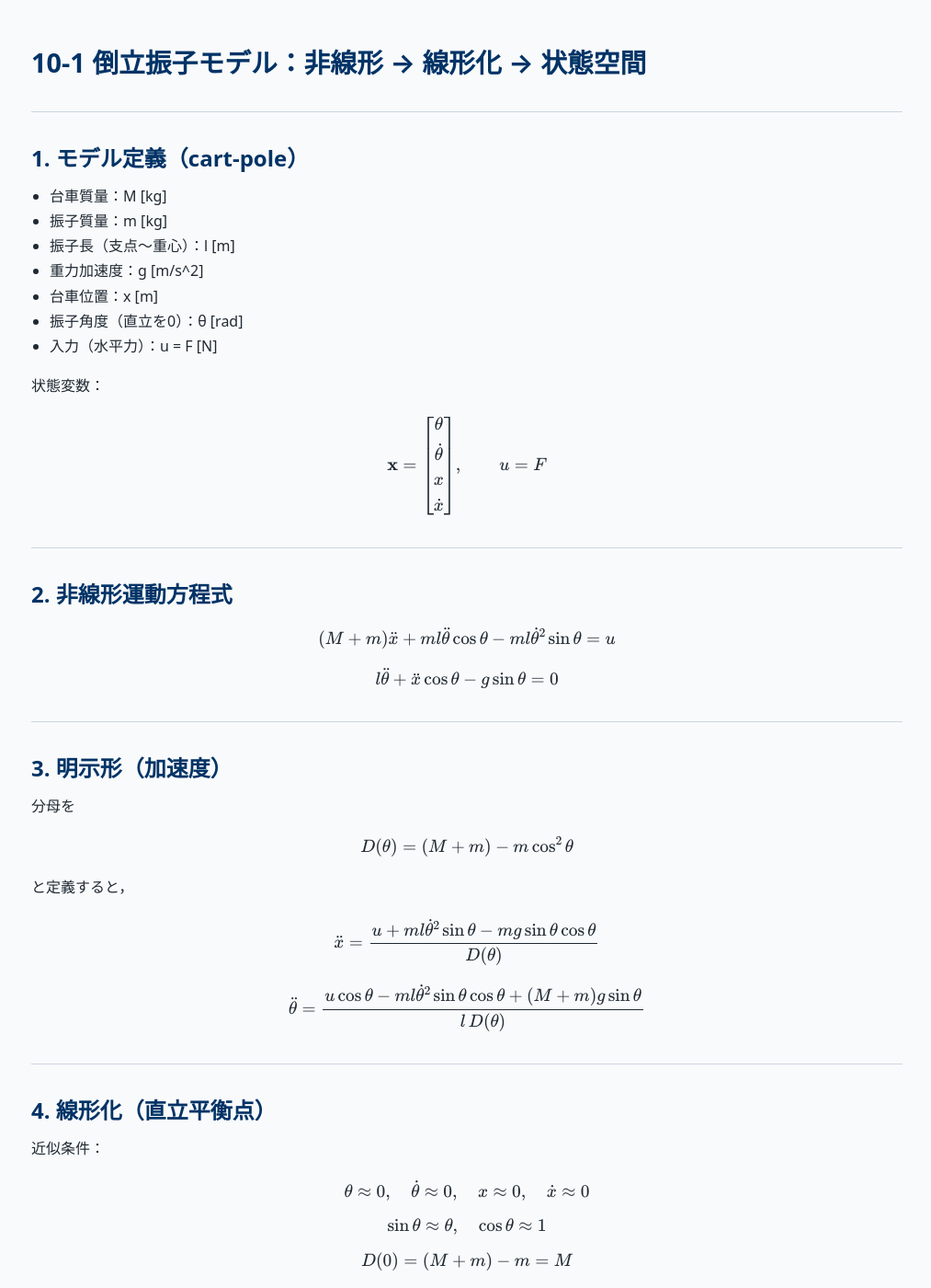
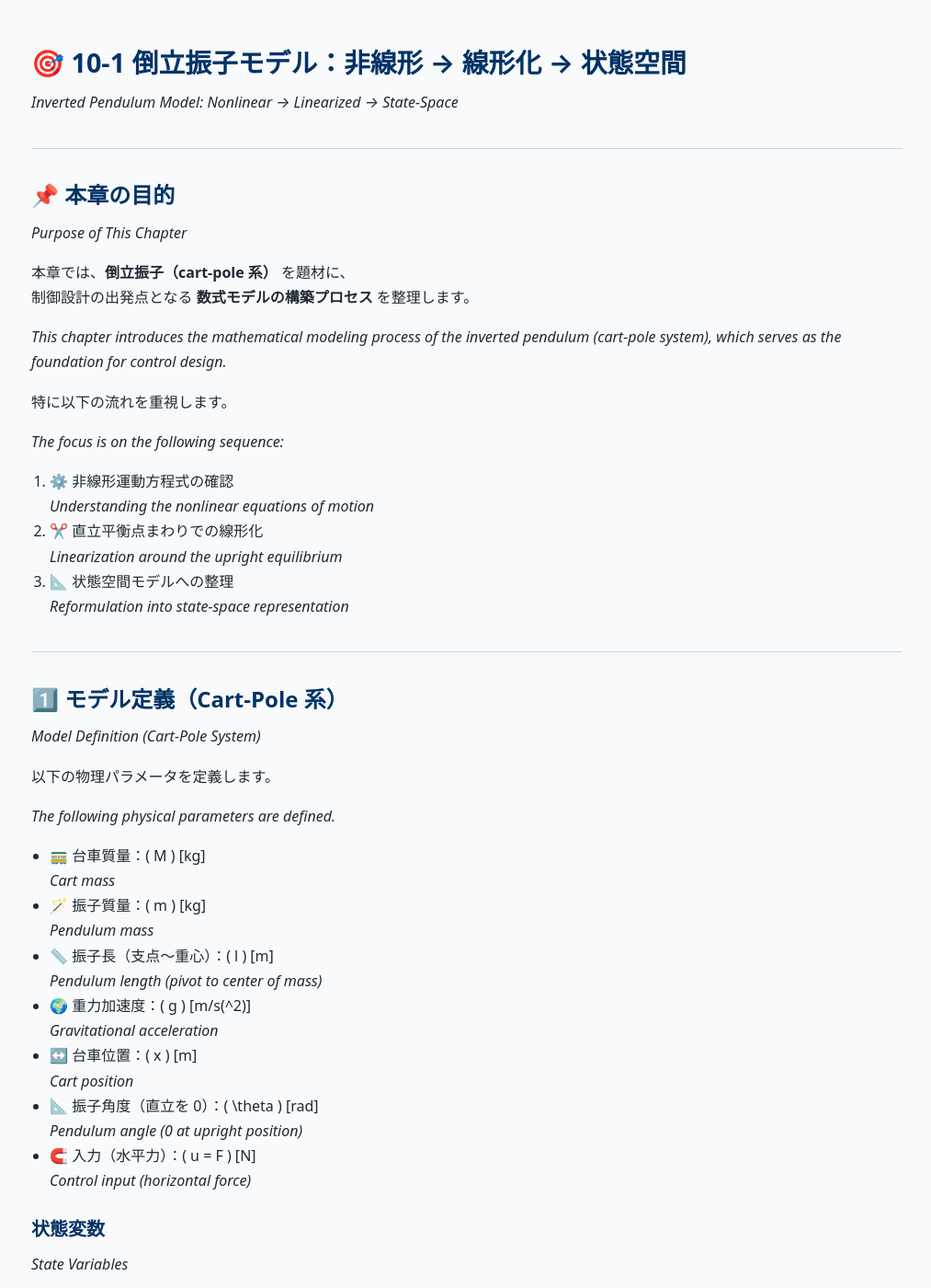
Before and after one commit to Samizo-AITL/EduController, a Jekyll site: the page built from part10_pendulum/10-1_model.md, in a window 1280 px wide and 1400 px high. Shown: the whole window at 92% size, without its empty margins (96-1109 px from the left). Built offline with Jekyll 4.4.1, drawn with Linux system fonts in a browser that asks for light colours; some of the changed text lies outside the part shown.

Commit message:
Update 10-1_model.md

```diff
--- a/part10_pendulum/10-1_model.md
+++ b/part10_pendulum/10-1_model.md
@@ -4,21 +4,56 @@ title: 🎯10-1 倒立振子モデル：非線形 → 線形化 → 状態空間
 permalink: /part10_pendulum/10-1_model.html
 ---
 
-# 10-1 倒立振子モデル：非線形 → 線形化 → 状態空間
+# 🎯 10-1 倒立振子モデル：非線形 → 線形化 → 状態空間
+*Inverted Pendulum Model: Nonlinear → Linearized → State-Space*
 
 ---
 
-## 1. モデル定義（cart-pole）
+## 📌 本章の目的
+*Purpose of This Chapter*
 
-- 台車質量：M [kg]
-- 振子質量：m [kg]
-- 振子長（支点〜重心）：l [m]
-- 重力加速度：g [m/s^2]
-- 台車位置：x [m]
-- 振子角度（直立を0）：θ [rad]
-- 入力（水平力）：u = F [N]
+本章では、**倒立振子（cart-pole 系）** を題材に、
+制御設計の出発点となる **数式モデルの構築プロセス** を整理します。
 
-状態変数：
+*This chapter introduces the mathematical modeling process of the inverted pendulum (cart-pole system), which serves as the foundation for control design.*
+
+特に以下の流れを重視します。
+
+*The focus is on the following sequence:*
+
+1. ⚙️ 非線形運動方程式の確認
+   *Understanding the nonlinear equations of motion*
+2. ✂️ 直立平衡点まわりでの線形化
+   *Linearization around the upright equilibrium*
+3. 📐 状態空間モデルへの整理
+   *Reformulation into state-space representation*
+
+---
+
+## 1️⃣ モデル定義（Cart-Pole 系）
+*Model Definition (Cart-Pole System)*
+
+以下の物理パラメータを定義します。
+
+*The following physical parameters are defined.*
+
+- 🚃 台車質量：\( M \) [kg]
+  *Cart mass*
+- 🪄 振子質量：\( m \) [kg]
+  *Pendulum mass*
+- 📏 振子長（支点〜重心）：\( l \) [m]
+  *Pendulum length (pivot to center of mass)*
+- 🌍 重力加速度：\( g \) [m/s\(^2\)]
+  *Gravitational acceleration*
+- ↔️ 台車位置：\( x \) [m]
+  *Cart position*
+- 📐 振子角度（直立を 0）：\( \theta \) [rad]
+  *Pendulum angle (0 at upright position)*
+- 🧲 入力（水平力）：\( u = F \) [N]
+  *Control input (horizontal force)*
+
+### 状態変数
+*State Variables*
 
 $$
 \mathbf{x}=
@@ -34,7 +69,12 @@ $$
 
 ---
 
-## 2. 非線形運動方程式
+## 2️⃣ 非線形運動方程式
+*Nonlinear Equations of Motion*
+
+運動方程式は以下の **非線形連立微分方程式** で与えられます。
+
+*The dynamics are described by the following coupled nonlinear differential equations.*
 
 $$
 (M+m)\ddot{x} + m l \ddot{\theta}\cos\theta - m l \dot{\theta}^2 \sin\theta = u
@@ -44,17 +84,27 @@ $$
 l\ddot{\theta} + \ddot{x}\cos\theta - g\sin\theta = 0
 $$
 
+ここでは、台車と振子の **相互結合** が
+\(\cos\theta\)、\(\sin\theta\)、\(\dot{\theta}^2\) を通じて現れている点が重要です。
+
+*Note that the coupling between the cart and the pendulum appears through \(\cos\theta\), \(\sin\theta\), and \(\dot{\theta}^2\).*
+
 ---
 
-## 3. 明示形（加速度）
+## 3️⃣ 明示形（加速度表現）
+*Explicit Form (Accelerations)*
 
-分母を
+分母を次のように定義します。
+
+*Define the denominator as follows.*
 
 $$
 D(\theta)= (M+m) - m\cos^2\theta
 $$
 
-と定義すると，
+このとき、加速度は以下の **明示形** で表されます。
+
+*The accelerations can then be written explicitly.*
 
 $$
 \ddot{x} =
@@ -74,11 +124,19 @@ l\,D(\theta)
 }
 $$
 
+この段階では、**強い非線形性** が残っており、
+単純な PID 制御が成立しにくいことが直感的に分かります。
+
+*At this stage, strong nonlinearities remain, making simple PID control difficult.*
+
 ---
 
-## 4. 線形化（直立平衡点）
+## 4️⃣ 線形化（直立平衡点）
+*Linearization Around Upright Equilibrium*
 
-近似条件：
+直立平衡点まわりで、次の近似を行います。
+
+*The following approximations are applied around the upright equilibrium.*
 
 $$
 \theta \approx 0,\quad
@@ -92,11 +150,16 @@ $$
 \cos\theta \approx 1
 $$
 
+分母は次のように簡略化されます。
+
+*The denominator simplifies to:*
+
 $$
 D(0)= (M+m) - m = M
 $$
 
-線形化結果：
+### 線形化結果
+*Linearized Dynamics*
 
 $$
 \ddot{x} \approx \frac{1}{M}u - \frac{m g}{M}\theta
@@ -106,9 +169,18 @@ $$
 \ddot{\theta} \approx \frac{(M+m)g}{l M}\theta - \frac{1}{lM}u
 $$
 
+ここで、**角度 \(\theta\) が発散方向の力学を持つ** ことが明確になります。
+
+*This clearly shows that the angle \(\theta\) has inherently unstable dynamics.*
+
 ---
 
-## 5. 状態空間表現
+## 5️⃣ 状態空間表現
+*State-Space Representation*
+
+線形化されたモデルは、次の状態方程式で表されます。
+
+*The linearized model can be expressed in state-space form.*
 
 $$
 \dot{\mathbf{x}} = A\mathbf{x} + B u
@@ -132,9 +204,18 @@ B=
 \end{bmatrix}
 $$
 
+この形が、以降の **PID 制御・FSM 構造設計** の基盤となります。
+
+*This form serves as the basis for subsequent PID control and FSM-based design.*
+
 ---
 
-## 6. 出力例
+## 6️⃣ 出力例
+*Example Outputs*
+
+代表的な出力として、角度と位置を選びます。
+
+*A typical output selection includes the pendulum angle and cart position.*
 
 $$
 \mathbf{y}=
@@ -159,3 +240,15 @@ D=
 $$
 
 ---
+
+## 🧭 次章へ
+*Next Chapter*
+
+次章では、このモデルを用いて、
+
+- ❓ **なぜ PID 制御が成立する場合と破綻する場合があるのか**
+- ❓ **どの仮定が暗黙に置かれているのか**
+
+を **構造的に分解** していきます。
+
+*In the next chapter, we analyze when and why PID control succeeds or fails, based on this model.*
```
